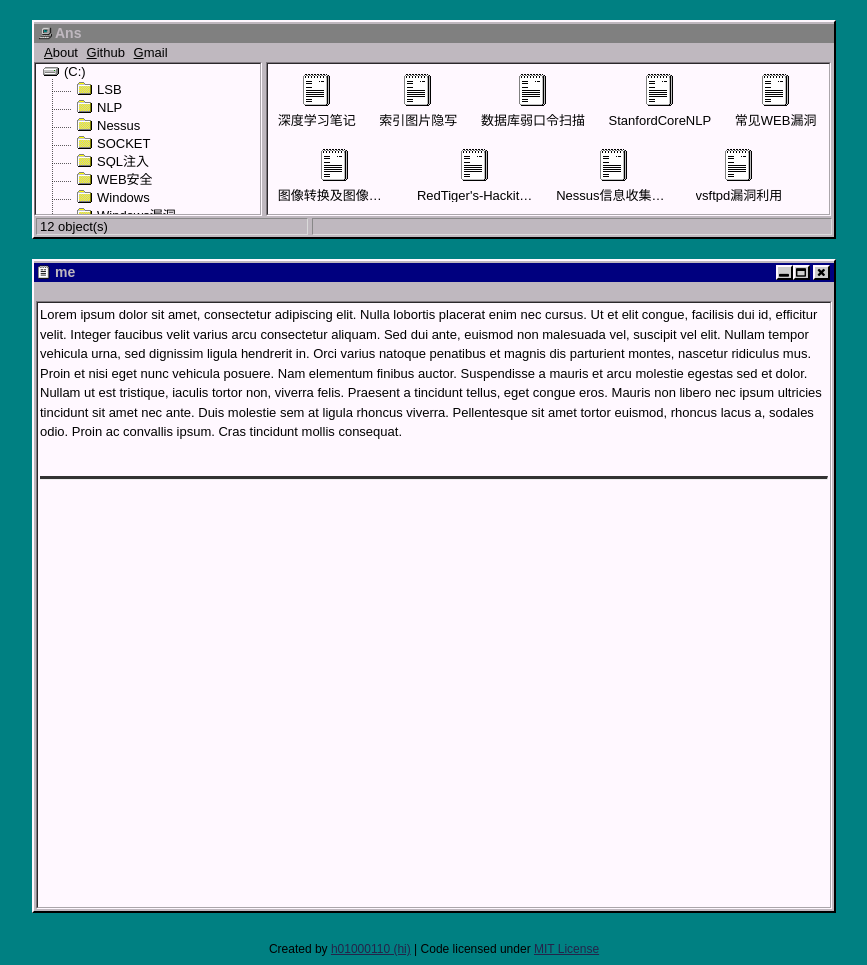
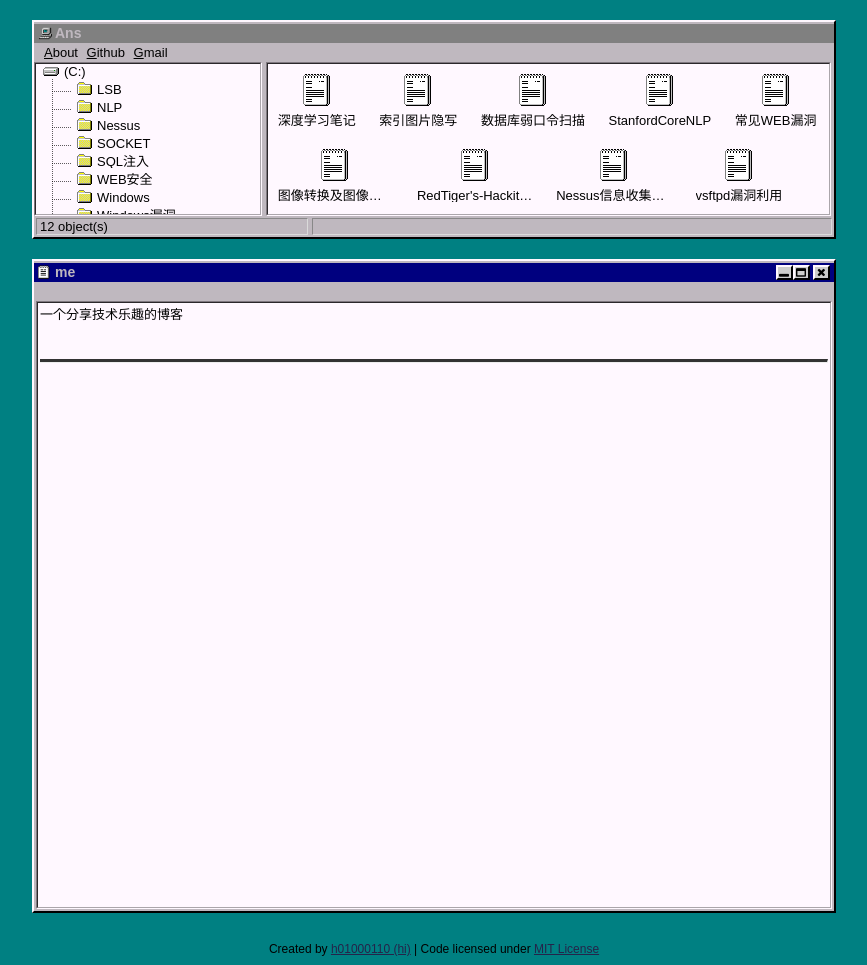
Before and after one commit to anthonysong/anthonysong.github.io, a Jekyll site: the page built from me/index.md, in a window 1280 px wide. Shown: the whole page, without its empty margins (206-1073 px from the left). Built offline with Jekyll 4.4.1, drawn with Linux system fonts in a browser that asks for light colours.

Commit message:
change theme

```diff
--- a/me/index.md
+++ b/me/index.md
@@ -3,4 +3,4 @@ layout: me
 title: me
 ---
 
-Lorem ipsum dolor sit amet, consectetur adipiscing elit. Nulla lobortis placerat enim nec cursus. Ut et elit congue, facilisis dui id, efficitur velit. Integer faucibus velit varius arcu consectetur aliquam. Sed dui ante, euismod non malesuada vel, suscipit vel elit. Nullam tempor vehicula urna, sed dignissim ligula hendrerit in. Orci varius natoque penatibus et magnis dis parturient montes, nascetur ridiculus mus. Proin et nisi eget nunc vehicula posuere. Nam elementum finibus auctor. Suspendisse a mauris et arcu molestie egestas sed et dolor. Nullam ut est tristique, iaculis tortor non, viverra felis. Praesent a tincidunt tellus, eget congue eros. Mauris non libero nec ipsum ultricies tincidunt sit amet nec ante. Duis molestie sem at ligula rhoncus viverra. Pellentesque sit amet tortor euismod, rhoncus lacus a, sodales odio. Proin ac convallis ipsum. Cras tincidunt mollis consequat.
+一个分享技术乐趣的博客
```
